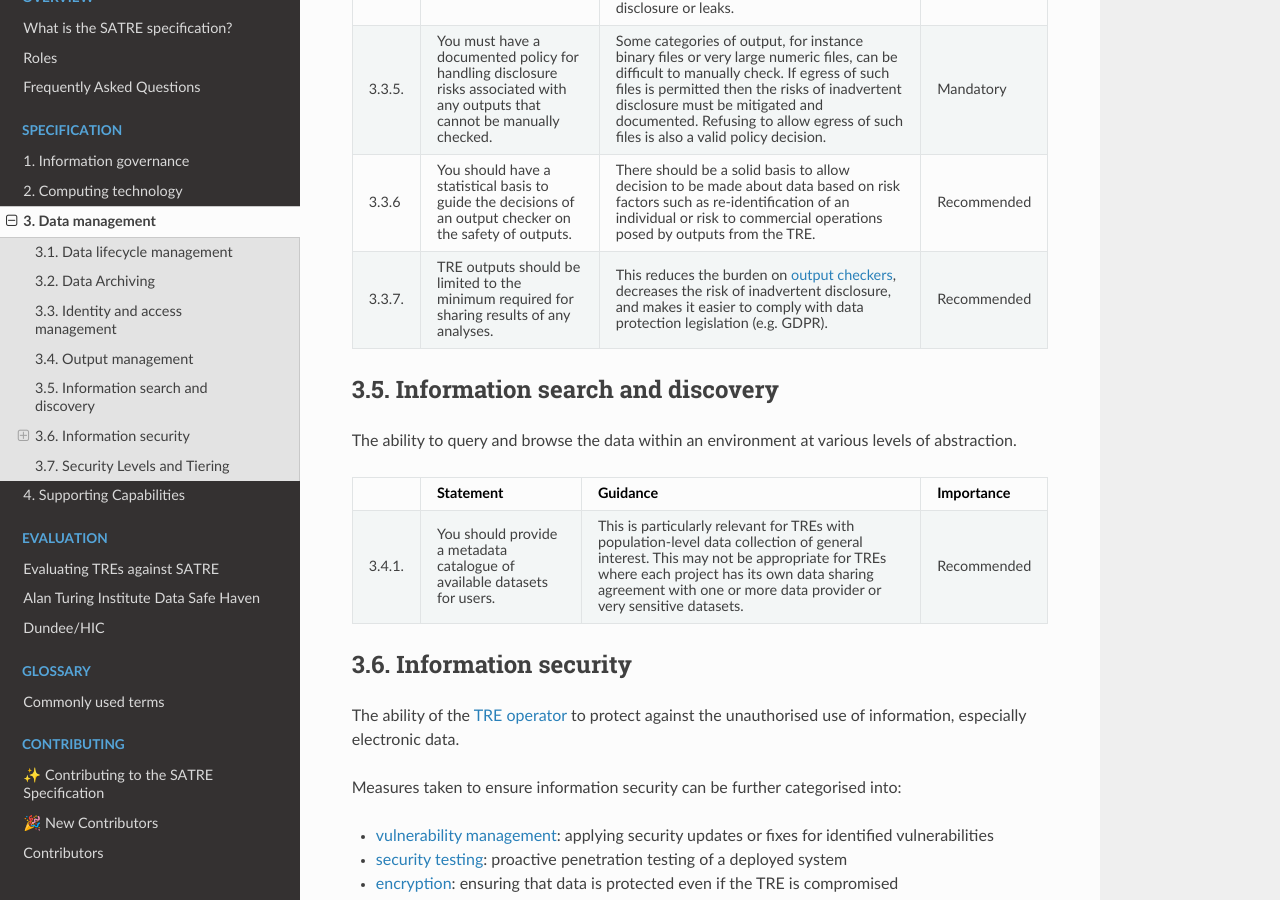
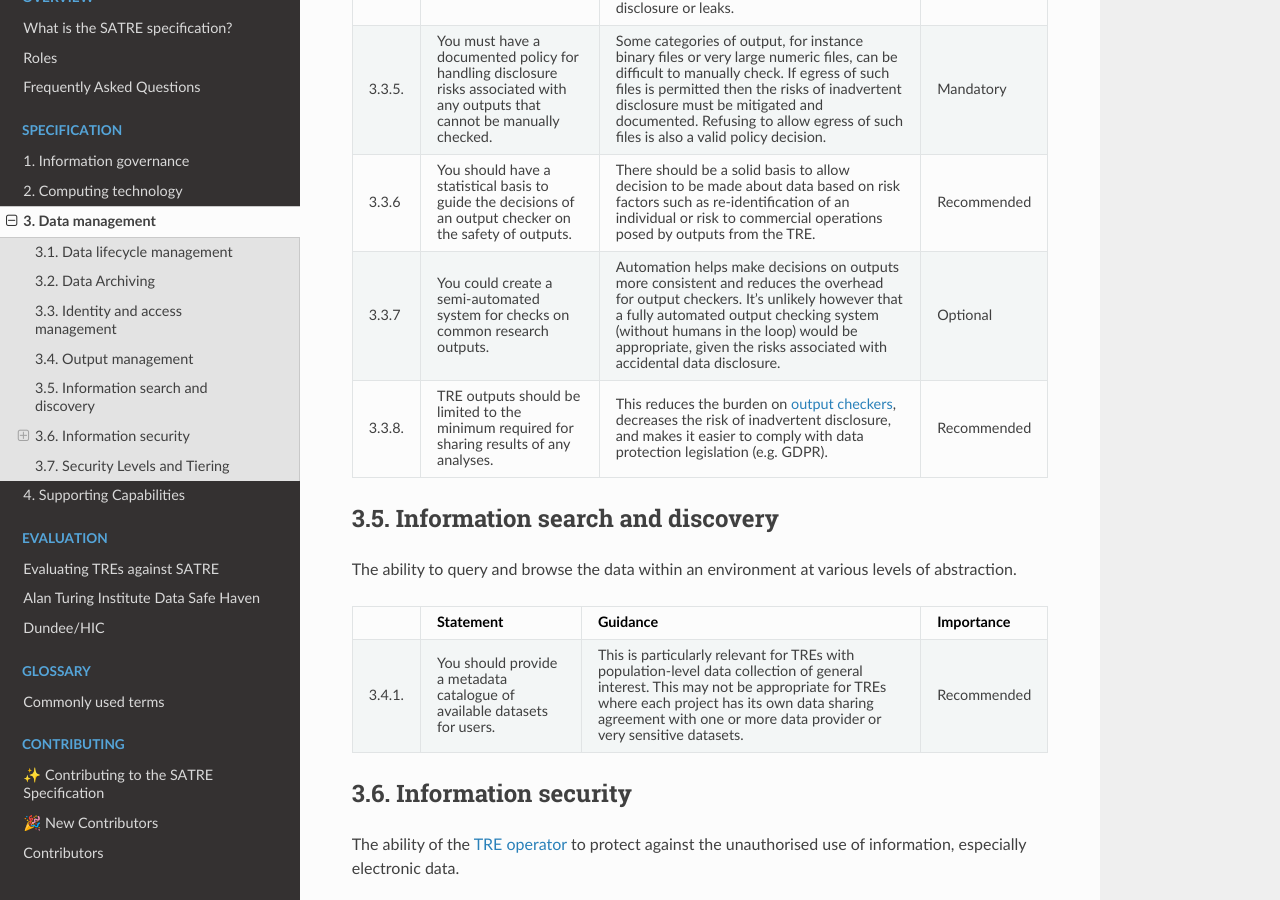
Before and after one commit to sa-tre/satre-specification, a Sphinx documentation site: the page built from docs/source/pillars/data_management.md, in a window 1280 px wide and 900 px high, scrolled down 4506 px. Built offline with Sphinx 7.4.7 and the Read the Docs theme 2.0.0, drawn with Linux system fonts in a browser that asks for light colours.

Commit message:
semi-automated output checking

```diff
--- a/docs/source/pillars/data_management.md
+++ b/docs/source/pillars/data_management.md
@@ -219,7 +219,12 @@ The ability of the {ref}`TRE operator <infrastructure_roles>` to ensure outputs
   - You should have a statistical basis to guide the decisions of an output checker on the safety of outputs.
   - There should be a solid basis to allow decision to be made about data based on risk factors such as re-identification of an individual or risk to commercial operations posed by outputs from the TRE.
   - Recommended
-* - 3.3.7.
+* - 3.3.7
+  - You could create a semi-automated system for checks on common research outputs.
+  - Automation helps make decisions on outputs more consistent and reduces the overhead for output checkers.
+    It’s unlikely however that a fully automated output checking system (without humans in the loop) would be appropriate, given the risks associated with accidental data disclosure.
+  - Optional
+* - 3.3.8.
   - TRE outputs should be limited to the minimum required for sharing results of any analyses.
   - This reduces the burden on {ref}`output checkers <data_roles>`, decreases the risk of inadvertent disclosure, and makes it easier to comply with data protection legislation (e.g. GDPR).
   - Recommended
```
